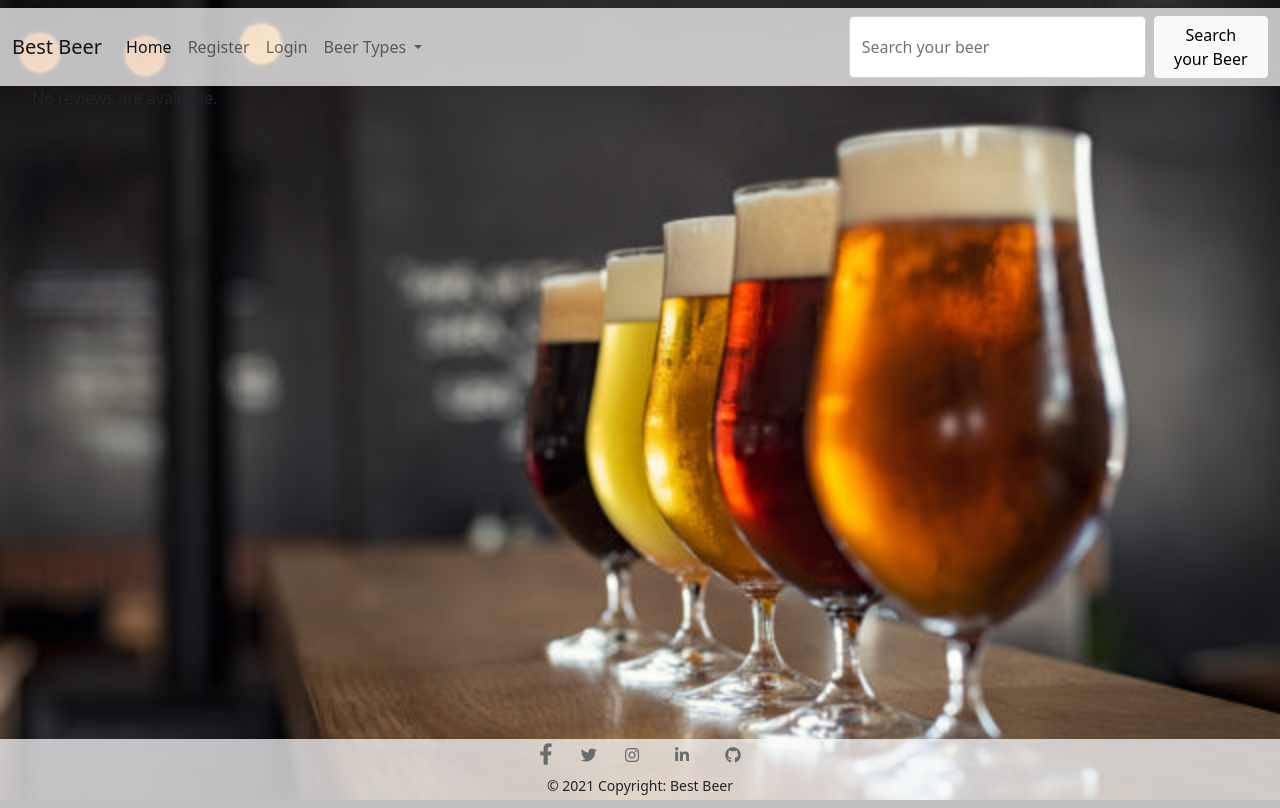
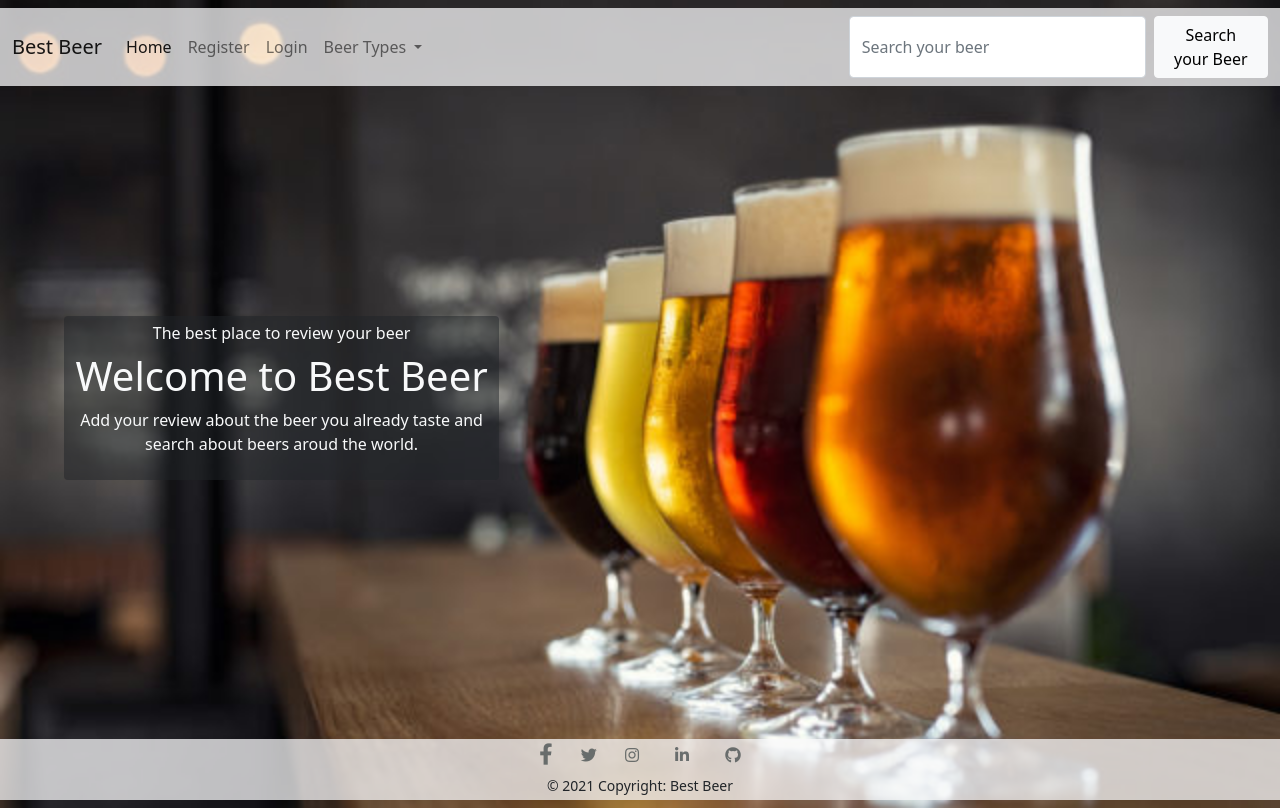
Before and after one commit to nandabritto/beer_rate, a Django app: page / in a window 1280 px wide. Run offline with Django 3.2, Linux system fonts and the light colour scheme; data that the repository does not hold is empty; some libraries are stand-ins or nearby versions.

Commit message:
Add style to home page

```diff
--- a/static/css/style.css
+++ b/static/css/style.css
@@ -1,6 +1,13 @@
 body {
-    background: #9c4848 url("/static/images/background_home_page.jpg") ;
+    background: #9c4848 url("/static/images/background_home_page.jpg");
     background-size: 100%;
     background-repeat: no-repeat;
-    height: 100%;
+    height: 100vh;
 }
+
+
+.container-welcome {
+    margin-top: 18%;
+    margin-left: 5%;
+    width: 34%;
+}
--- a/templates/home.html
+++ b/templates/home.html
@@ -1,8 +1,15 @@
 {% extends 'base.html' %}
 {% block content %}
 
+
+    <div class= "container-welcome bg-dark bg-opacity-50 rounded text-light text-center p-2">
+    <h6>The best place to review your beer</h6>
+    <h1  class ="bold" >Welcome to Best Beer</h2>
+    <p>Add your review about the beer you already taste and search about beers aroud the world.</p>
+
+</div>
 <ul>
-
+<!--
     {% if object_list %}
 
     <div>
@@ -25,6 +32,6 @@
 
     <p> No reviews are available. </p>
 
-    {% endif %}
+    {% endif %} -->
 
     {% endblock content %}
```
